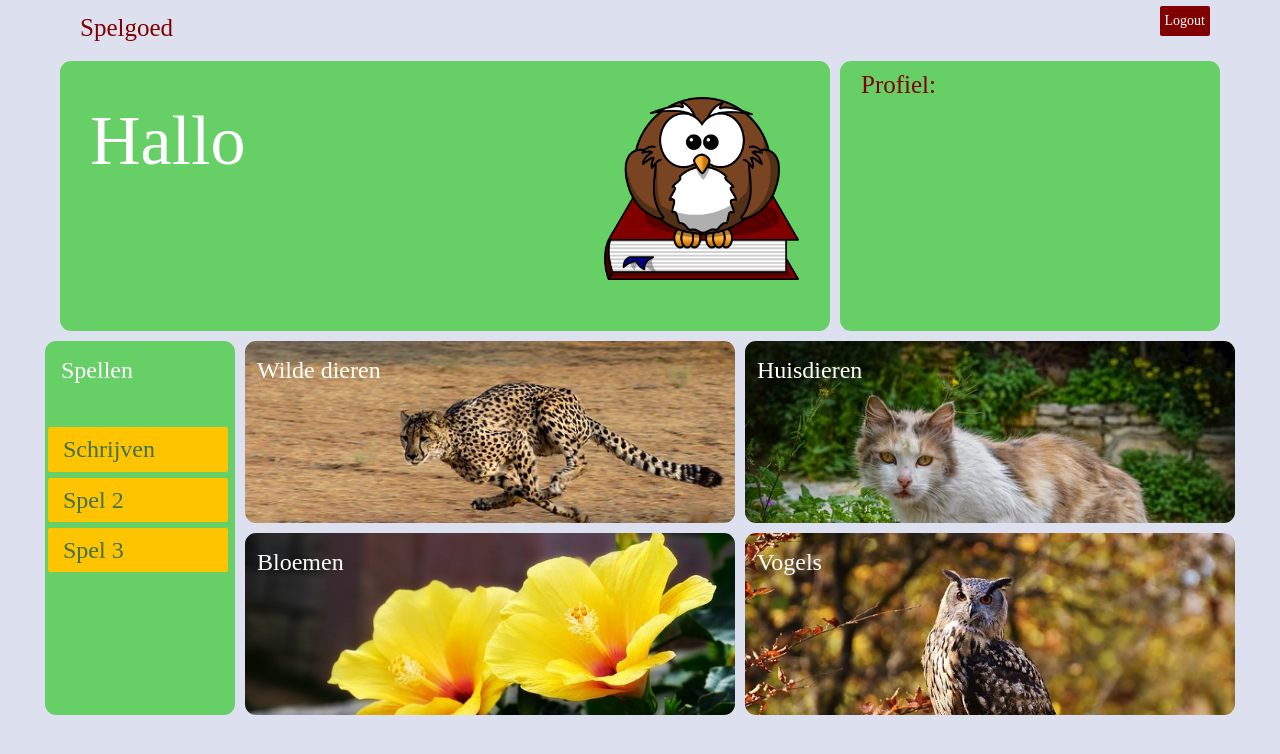
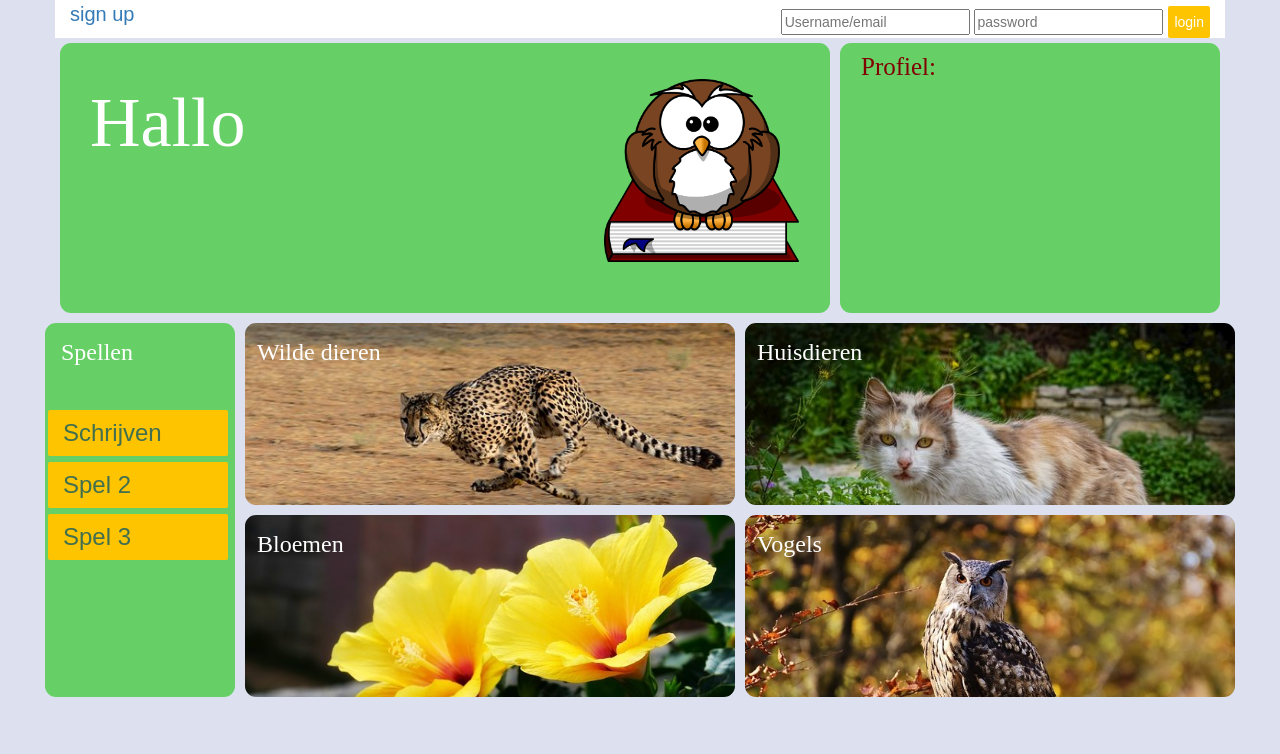
Before and after one commit to mpetrosov/elo, a PHP site: page /userpage.php in a window 1280 px wide. Shown: the top 754 px of the page. Run offline with PHP 8.4, Linux system fonts and the light colour scheme; data that the repository does not hold is empty; some libraries are stand-ins or nearby versions; some web fonts are replaced.

Commit message:
registration things added

```diff
--- a/includes/dbh.php
+++ b/includes/dbh.php
@@ -1,8 +1,8 @@
 <?php
-    $dbServername = "localhost";
+    $dbServername = "127.0.0.1";
     $dbUsername = "root";
-    $dbPassword = "Hostel@17";
-    $dbName = "elokids";
+    $dbPassword = "";
+    $dbName = "spelgoed";
 
     // Create connection
     $conn = mysqli_connect($dbServername, $dbUsername, $dbPassword, $dbName);
--- a/includes/header.php
+++ b/includes/header.php
@@ -11,31 +11,47 @@ session_start();
     <meta name="viewport" content="width=device-width, initial-scale=1.0">
     <meta http-equiv="X-UA-Compatible" content="ie=edge">
     <title>Document</title>
-    <link rel="stylesheet" type="text/css" href="style.css">
+    <!-- <link rel="stylesheet" type="text/css" href="style.css"> -->
+    <link rel="stylesheet" href="https://maxcdn.bootstrapcdn.com/bootstrap/3.3.7/css/bootstrap.min.css"
+    integrity="sha384-BVYiiSIFeK1dGmJRAkycuHAHRg32OmUcww7on3RYdg4Va+PmSTsz/K68vbdEjh4u"
+    crossorigin="anonymous">
+    <link rel="stylesheet" type="text/css" href="styles.css">
+    <script src="//netdna.bootstrapcdn.com/bootstrap/3.2.0/js/bootstrap.min.js"></script>
+    <script src="//code.jquery.com/jquery-1.11.1.min.js"></script>
 </head>
 <body>
     <header>
             <nav>
-                <div class="main-wrapper">
-                    <ul>
-                        <li><a href="index.php">Home</a></il>
-                    </ul>
-                    <div class="nav-login">
+              <div class="row headerrow">
+                <div class="main-wrapper col-xs-6">
+                  <?php
+
+                      if (isset($_SESSION['u_id'])){
+
+                      }else{
+                         echo '
+                          <a class="register" href="signup.php">sign up</a>';
+                      }
+
+                  ?>
+
+                </div>
+                    <div class="col-xs-6 nav-login">
                         <?php
 
                             if (isset($_SESSION['u_id'])){
 
-                                echo '<form action="includes/logout.inc.php" method="POST">
+                                echo '<form class="signout" action="includes/logout.inc.php" method="POST">
                                 <button type="submit" name="submit">logout</button>
 
                                 </form>';
                             }else{
-                               echo '<form action="includes/login.inc.php" method="POST">
+                               echo '<form class="signup" action="includes/login.inc.php" method="POST">
                                     <input type="text" name="uid" placeholder="Username/email">
                                     <input type="password" name="pwd" placeholder="password">
                                     <button type="submit" name="submit">login</button>
                                 </form>
-                                <a href="signup.php">sign up</a>';
+                                ';
                             }
 
                         ?>
@@ -43,5 +59,6 @@ session_start();
                     </div>
 
                 </div>
+
             </nav>
     </header>
--- a/includes/login.inc.php
+++ b/includes/login.inc.php
@@ -33,7 +33,7 @@ session_start();
                         $_SESSION['u_email'] = $row['user_email'];
                         $_SESSION['u_uid'] = $row['user_uid'];
                         // $_SESSION['u_is_admin'] = $row['is_admin'];
-                        header("Location: ../index.php?login=success");
+                        header("Location: ../userpage.php?login=success");
                         exit();
                     }
                 }
--- a/index.html
+++ b/index.html
@@ -20,7 +20,7 @@
           <div class= "col-xs-8">
           <div class="title">Spelgoed</div>
           </div>
-          <div class= "col-xs-4">
+          <div class= "col-xs-4 head">
           <button class='login'>Login</button><button class='login'>FAQ</button> <button class='login'>Info</button>
           </div>
         </div>
--- a/styles.css
+++ b/styles.css
@@ -2,6 +2,10 @@
 
 * {
     box-sizing: border-box;
+}
+
+h2 {
+  margin-left: 8px;
 }
 
 body {
@@ -9,10 +13,11 @@ body {
 }
 
 button {
-  background-color:	#800000;
+  font-family: arial;
+  background-color:	#ffc400;
   border: none;
   color: white;
-  padding: 5px;
+  padding: 6px;
   text-align: center;
   text-decoration: none;
   margin-top: 6px;
@@ -38,12 +43,24 @@ button {
   padding-top: 8px;
 }
 
+.headerrow {
+  background-color: white;
+}
+
+.register {
+  padding-top: 2px;
+  font-size: 20px;
+
+}
+
 .middlefront {
   height: 30em;
    background-image: url("img/book.jpg");
    background-size: cover;
-   background-repeat: no-repeat;
-   background-color: #d06666;
+   background-repeat: no-repeat
+}
+.signup, .signout {
+  float: right;
 }
 
 .bottomfront {
@@ -88,6 +105,8 @@ button {
   margin-top: 20px;
 }
 
+
+
 @media (max-width: 767.98px) {
   .topfront {
     height: 25em;
@@ -110,7 +129,7 @@ button {
  }
 
 
-/* ************************************************************************* */
+/* Userpage ************************************************************************* */
 
 
 .usertop {
@@ -243,3 +262,14 @@ body {
   margin-top: 20px;
   width: 100%;
 }
+/*Header styles
+ *********************************************************************** */
+
+ .nav-login {
+   float: right;
+   font-family: arial;
+ }
+
+ .main-wrapper {
+   font-family: arial;
+ }
--- a/userpage.php
+++ b/userpage.php
@@ -13,8 +13,11 @@
 
   </head>
   <body>
+
+
+
     <div class="container">
-    <div class="row">
+    <!-- <div class="row">
       <div class= "col-xs-12">
         <div class="row">
           <div class= "col-xs-8">
@@ -24,6 +27,15 @@
           <button class='login'>Logout</button>
           </div>
         </div>
+      </div>
+    </div> -->
+    <div class="row">
+      <div class= "col-xs-12">
+        <?php
+
+        include_once 'includes/header.php'
+
+        ?>
       </div>
     </div>
 
```
Also changed, not shown: signup.php (+52 -17 lines), img/klaver1.png (added), style.css (line endings or trailing spaces).
